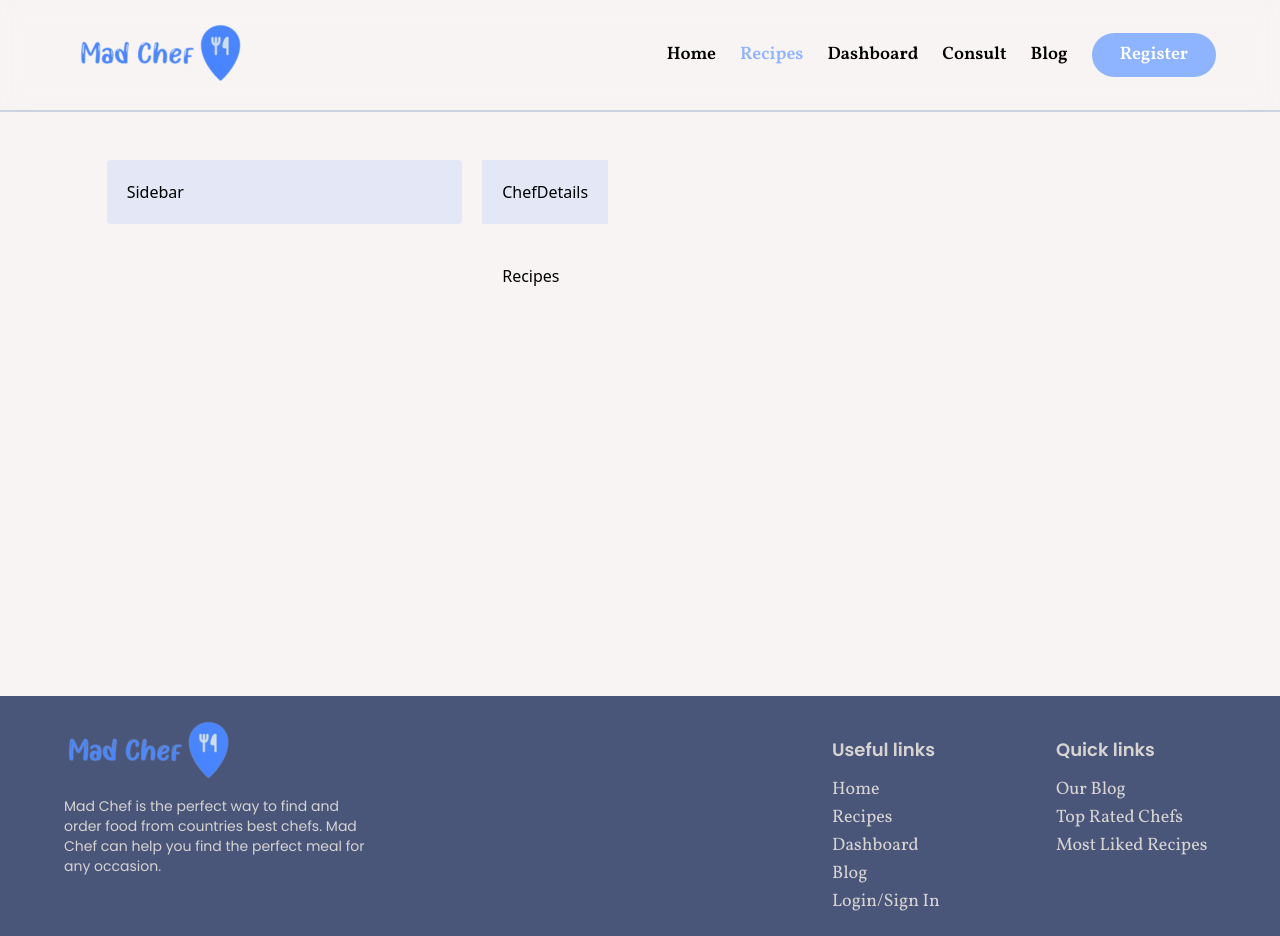
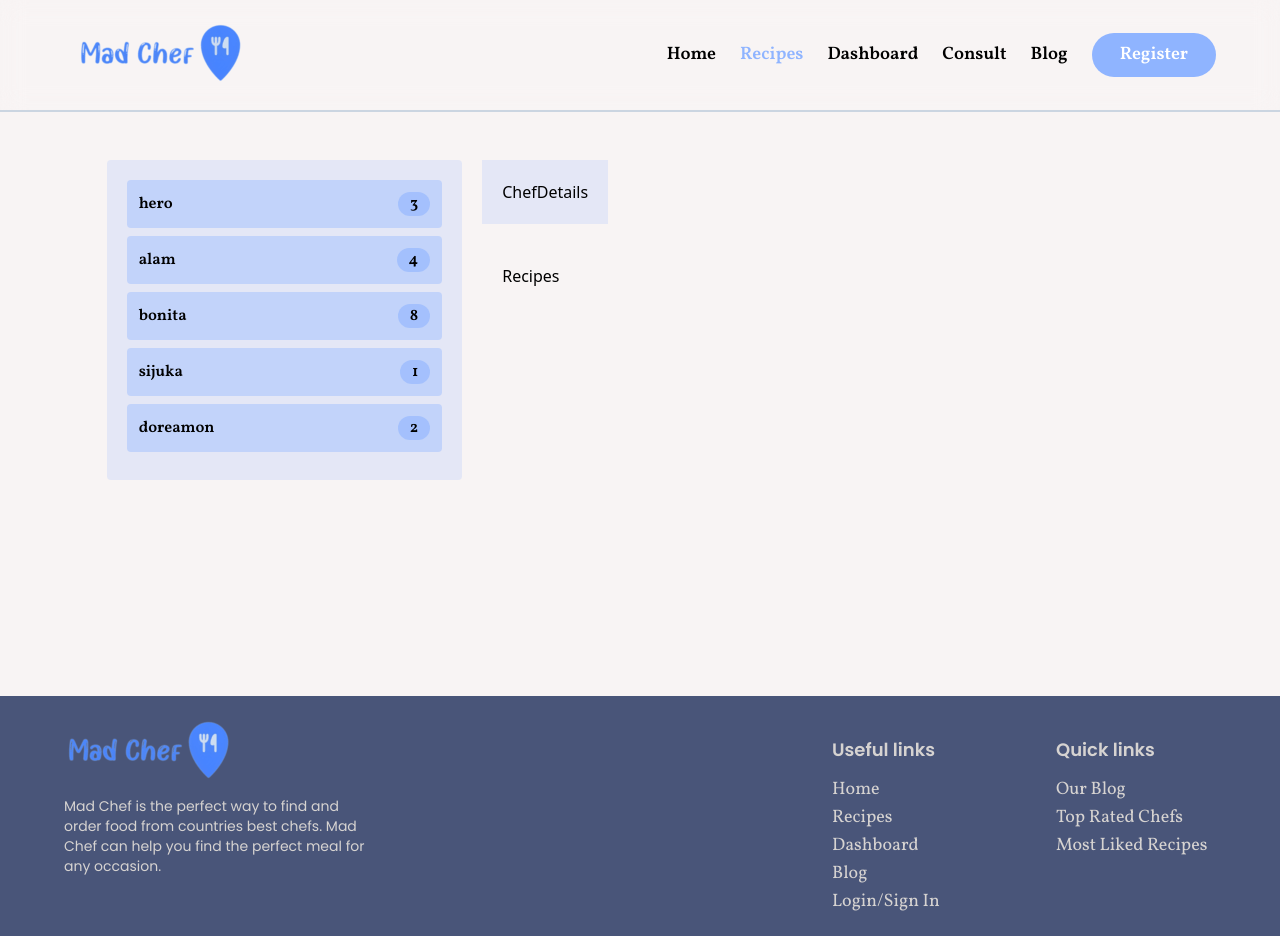
Before and after one commit to MohammadNaiem65/mad-chef-client, a React (Vite) app: page /recipes in a window 1280 px wide. Built offline with nearby package versions, Linux system fonts and the light colour scheme.

Commit message:
Added: created the Sidebar component for large devices

```diff
--- a/src/components/Recipes/Sidebar.jsx
+++ b/src/components/Recipes/Sidebar.jsx
@@ -1,7 +1,31 @@
+import { NavLink } from 'react-router-dom';
+
+const chefs = [
+	{ name: 'hero', recipes: 3 },
+	{ name: 'alam', recipes: 4 },
+	{ name: 'bonita', recipes: 8 },
+	{ name: 'sijuka', recipes: 1 },
+	{ name: 'doreamon', recipes: 2 },
+];
+
 export default function Sidebar() {
-    return (
-        <aside className="h-fit w-1/3 p-5 bg-Primary/20 rounded">
-            Sidebar
-        </aside>
-    );
+	return (
+		<aside className='h-fit w-1/3 p-5 bg-Primary/20 rounded'>
+			{chefs.map((chef, index) => (
+				<NavLink
+					key={index}
+					to={`/recipes/${chef.name}`}
+					className={({ isActive }) =>
+						`p-3 mb-2 font-semibold font-Vollokorn rounded flex justify-between items-center cursor-pointer hover:bg-Primary/70 ${
+							isActive ? 'bg-Primary/90' : 'bg-Primary/40'
+						}`
+					}>
+					<span>{chef.name}</span>
+					<span className='px-3 bg-Primary/60 rounded-xl'>
+						{chef.recipes}
+					</span>
+				</NavLink>
+			))}
+		</aside>
+	);
 }
```
